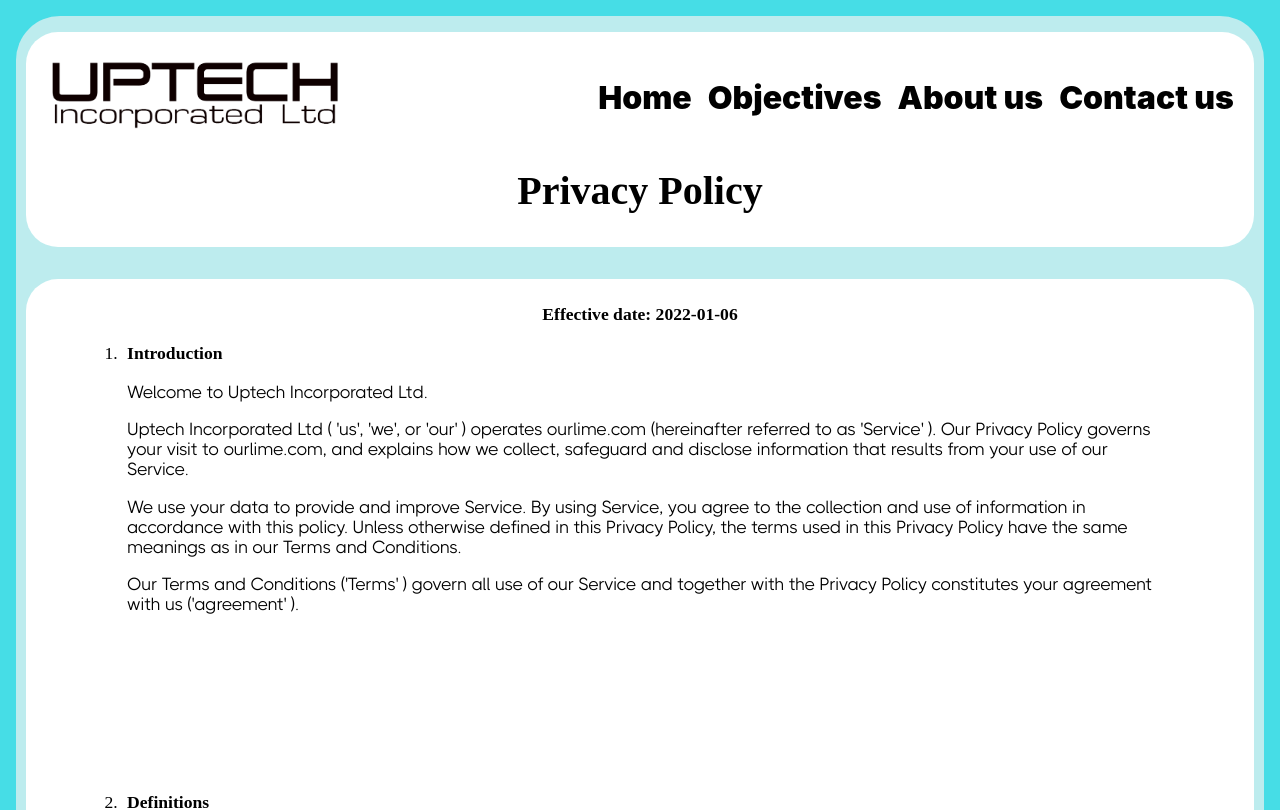
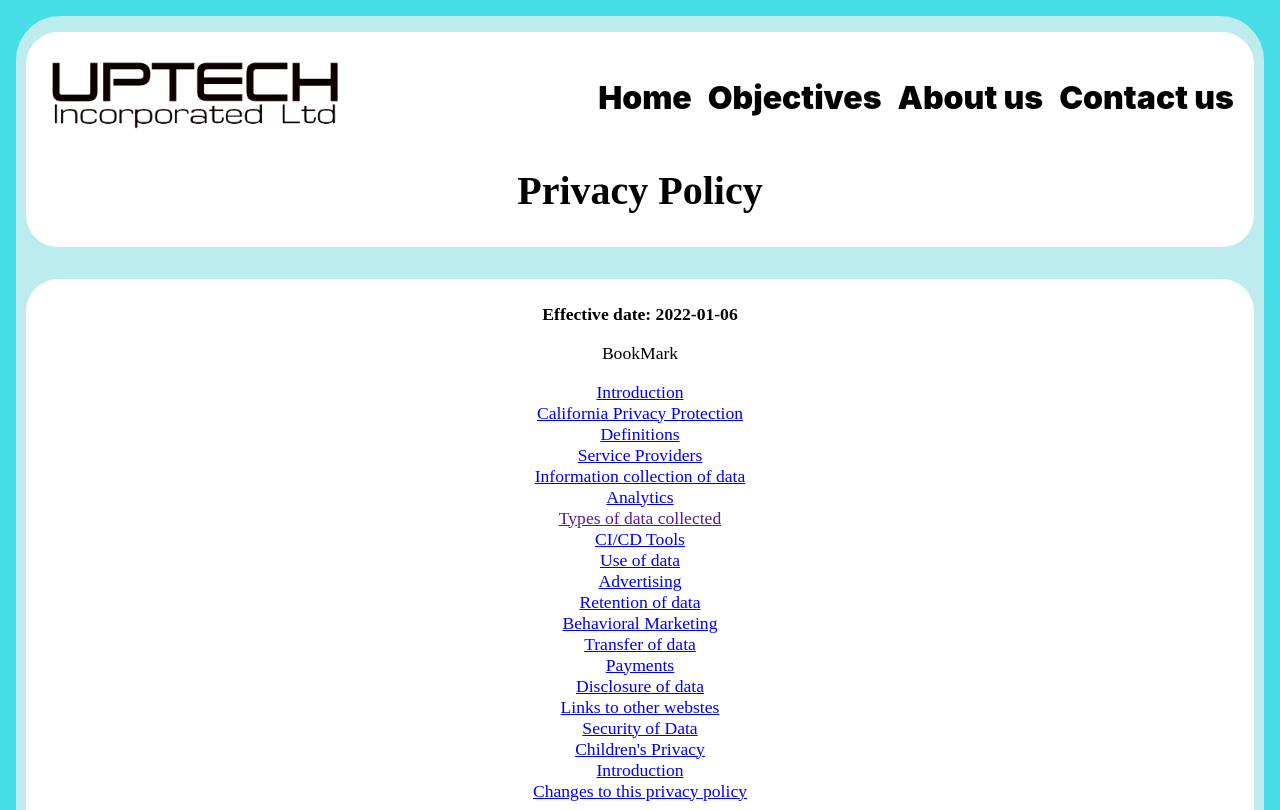
Before and after one commit to uptech2021/Uptech_Website, a Next.js app: page /privacy in a window 1280 px wide. Shown: the top 810 px of the page. Built offline with nearby package versions, Linux system fonts and the light colour scheme.

Commit message:
Header thingy

```diff
--- a/app/privacy/page.tsx
+++ b/app/privacy/page.tsx
@@ -21,10 +21,100 @@ export default function Privacy() {
 
             <p style={{ fontWeight: 800 }}>Effective date: 2022-01-06</p>
 
+            <div className="card">
+              <div className='top-card'>
+                <p>BookMark</p>
+              </div>
+              <div className='box-container'>
+                <div className='box'>
+                  <a href="#Info">Introduction</a>
+                </div>
+                <div className="box">
+                  <a href="#Cali">California Privacy Protection</a>
+                </div>
+              </div>
+              <div className='box-container'>
+                <div className="box">
+                  <a href="#Definitions">Definitions</a>
+                </div>
+                <div className="box">
+                  <a href="#ServiceP">Service Providers</a>
+                </div>
+              </div>
+              <div className='box-container'>
+                <div className="box">
+                  <a href="#InfoCollect">Information collection of data</a>
+                </div>
+                <div className="box">
+                  <a href="#Ana">Analytics</a>
+                </div>
+              </div>
+              <div className='box-container'>
+                <div className="box">
+                  <a href="">Types of data collected</a>
+                </div>
+                <div className="box">
+                  <a href="#CI'">CI/CD Tools</a>
+                </div>
+              </div>
+              <div className='box-container'>
+                <div className="box">
+                  <a href="#Data">Use of data</a>
+                </div>
+                <div className="box">
+                  <a href="#Ad">Advertising</a>
+                </div>
+              </div>
+              <div className='box-container'>
+                <div className="box">
+                  <a href="#Ren">Retention of data</a>
+                </div>
+                <div className="box">
+                  <a href="#Behave">Behavioral Marketing</a>
+                </div>
+              </div>
+              <div className='box-container'>
+                <div className="box">
+                  <a href="#Trans">Transfer of data</a>
+                </div>
+                <div className="box">
+                  <a href="#Pay">Payments</a>
+                </div>
+              </div>
+              <div className='box-container'>
+                <div className="box">
+                  <a href="#Disclose">Disclosure of data</a>
+                </div>
+                <div className="box">
+                  <a href="#Link">Links to other webstes</a>
+                </div>
+              </div>
+              <div className='box-container'>
+                <div className="box">
+                  <a href="#Secure"> Security of Data</a>
+                </div>
+                <div className="box">
+                  <a href="#Child">Children's Privacy</a>
+                </div>
+              </div>
+              <div className='box-container'>
+                <div className="box">
+                  <a href="#Intro">Introduction</a>
+                </div>
+                <div className="box">
+                  <a href="#Change">Changes to this privacy policy</a>
+                </div>
+              </div>
+            </div>
+
+
+
+
+
             <ol>
               <li>
 
-                                <span>Introduction</span>
+                <span id='Info'>Introduction</span>
 
                 <p>Welcome to Uptech Incorporated Ltd.</p>
 
@@ -39,7 +129,7 @@ export default function Privacy() {
 
 
               <li>
-                                <span>Definitions</span>
+                <span id="Definitions">Definitions</span>
 
 
                 <p><span>SERVICE </span>means the ourlime.com website operated by Uptech Incorporated Ltd.</p>
@@ -87,7 +177,7 @@ export default function Privacy() {
 
 
               <li>
-                                <span>Information Collection and Use</span>
+                <span id='InfoCollect"'>Information Collection and Use</span>
                 <p>We collect several different types of information for various purposes to provide and improve our Service to you</p>
               </li>
 
@@ -150,7 +240,7 @@ export default function Privacy() {
 
 
               <li>
-                                <span>Use of Data</span>
+                <span id='Data'>Use of Data</span>
 
                 <p>Uptech Incorporated Ltd uses the collected data for various purposes:</p>
 
@@ -176,7 +266,7 @@ export default function Privacy() {
 
 
               <li>
-                                <span>Retention of Data</span>
+                <span id='Ren'>Retention of Data</span>
 
                 <p>We will retain your Personal Data only for as long as is necessary for the purposes set out in this Privacy Policy. We will retain and use your Personal Data to the extent necessary to comply with our legal obligations {'('}for example, if we are required to retain your data to comply with applicable laws{')'}, resolve disputes, and enforce our legal agreements and policies.</p>
 
@@ -187,7 +277,7 @@ export default function Privacy() {
 
 
               <li>
-                                <span>Transfer of Data</span>
+                <span id='Trans'>Transfer of Data</span>
 
                 <p>Your information, including Personal Data, may be transferred to – and maintained on – computers located outside of your state, province, country or other governmental jurisdiction where the data protection laws may differ from those of your jurisdiction. If you are located outside Trinidad and Tobago and choose to provide information to us, please note that we transfer the data, including Personal Data, to Trinidad and Tobago and process it there.</p>
 
@@ -200,7 +290,7 @@ export default function Privacy() {
 
 
               <li>
-                                <span>Disclosure of Data</span>
+                <span id='Disclose'>Disclosure of Data</span>
 
                 <p>We may disclose personal information that we collect, or you provide:</p>
 
@@ -235,7 +325,7 @@ export default function Privacy() {
 
 
               <li>
-                                <span>Security of Data</span>
+                <span id='Secure'>Security of Data</span>
 
                 <p>The security of your data is important to us but remember that no method of transmission over the Internet or method of electronic storage is 100% secure. While we strive to use commercially acceptable means to protect your Personal Data, we cannot guarantee its absolute security.</p>
               </li>
@@ -245,7 +335,7 @@ export default function Privacy() {
 
 
               <li>
-                                <span>Your Data Protection Rights Under General Data Protection Regulation {'('}GDPR{')'}</span>
+                <span id='Protection'>Your Data Protection Rights Under General Data Protection Regulation {'('}GDPR{')'}</span>
 
                 <p>If you are a resident of the European Union {'('}EU{')'} and European Economic Area {'('}EEA{')'}, you have certain data protection rights, covered by GDPR.</p>
 
@@ -275,7 +365,7 @@ export default function Privacy() {
 
 
               <li>
-                                <span>Your Data Protection Rights under the California Privacy Protection Act {'('}CalOPPA{')'}</span>
+                <span id='Cali'>Your Data Protection Rights under the California Privacy Protection Act {'('}CalOPPA{')'}</span>
 
                 <p>CalOPPA is the first state law in the nation to require commercial websites and online services to post a privacy policy. The law&quot;s reach stretches well beyond California to require a person or company in the United States {'('}and conceivable the world{')'} that operates websites collecting personally identifiable information from California consumers to post a conspicuous privacy policy on its website stating exactly the information being collected and those individuals with whom it is being shared, and to comply with this policy.</p>
 
@@ -334,7 +424,7 @@ export default function Privacy() {
 
 
               <li>
-                                <span>Service Providers</span>
+                <span id='ServiceP'>Service Providers</span>
 
                 <p>We may employ third party companies and individuals to facilitate our Service {'('}&apos;<span>Service Providers</span>&apos;{')'}, provide Service on our behalf, perform Service-related services or assist us in analysing how our Service is used.</p>
 
@@ -345,7 +435,7 @@ export default function Privacy() {
 
 
               <li>
-                                <span>Analytics</span>
+                <span id='Ana'>Analytics</span>
 
                 <p>We may use third-party Service Providers to monitor and analyze the use of our Service.</p>
               </li>
@@ -354,7 +444,7 @@ export default function Privacy() {
 
 
               <li>
-                                <span>CI/CD tools</span>
+                <span id='CI'>CI/CD tools</span>
 
                 <p>We may use third-party Service Providers to automate the development process of our Service.</p>
               </li>
@@ -363,7 +453,7 @@ export default function Privacy() {
 
 
               <li>
-                                <span>Advertising</span>
+                <span id='Ad'>Advertising</span>
 
                 <p>We may use third-party Service Providers to show advertisements to you to help support and maintain our Service.</p>
               </li>
@@ -373,7 +463,7 @@ export default function Privacy() {
 
 
               <li>
-                                <span>Behavioral Remarketing</span>
+                <span id='Behave'>Behavioral Remarketing</span>
 
                 <p>We may use remarketing services to advertise on third party websites to you after you visited our Service. We and our third-party vendors use cookies to inform, optimise and serve ads based on your past visits to our Service.</p>
               </li>
@@ -382,7 +472,7 @@ export default function Privacy() {
 
 
               <li>
-                                <span>Payments</span>
+                <span id='Pay'>Payments</span>
 
                 <p>We may provide paid products and/or services within Service. In that case, we use third-party services for payment processing {'('}e.g. payment processors{')'}.</p>
 
@@ -394,7 +484,7 @@ export default function Privacy() {
 
 
               <li>
-                                <span>Links to Other Sites</span>
+                <span id='Link'>Links to Other Sites</span>
 
                 <p>Our Service may contain links to other sites that are not operated by us. If you click a third-party link, you will be directed to that third party&quot;s site. We strongly advise you to review the Privacy Policy of every site you visit.</p>
 
@@ -406,7 +496,7 @@ export default function Privacy() {
 
 
               <li>
-                                <span>Children&quot;s Privacy</span>
+                <span id='Child'>Children&quot;s Privacy</span>
 
                 <p>Our Services are not intended for use by children under the age of 13 <span>{'('}&apos;Child&apos; or &apos;Children&apos;{')'}.</span></p>
 
@@ -418,7 +508,7 @@ export default function Privacy() {
 
 
               <li>
-                                <span>Changes to This Privacy Policy</span>
+                <span id='Change'>Changes to This Privacy Policy</span>
 
                 <p>We may update our Privacy Policy from time to time. We will notify you of any changes by posting the new Privacy Policy on this page.</p>
 
@@ -433,7 +523,7 @@ export default function Privacy() {
               <li>
                 <div className='bigger'>
 
-                                    <span>Contact Us</span>
+                  <span id='Contact'>Contact Us</span>
 
                   <p>If you have any questions about this Privacy Policy, please contact us by email: <span>uptechincorp@protonmail.com.</span></p>
                 </div>
--- a/styles/privacy/privacy.scss
+++ b/styles/privacy/privacy.scss
@@ -121,9 +121,67 @@
 
 
     @media (min-width: 768px) {
-        .outer-layer .second-main-container ol {
-            padding-left: 6rem;
-            padding-right: 4rem;
+        .outer-layer .second-main-container {
+
+            .card {
+                width: 30%;
+                margin: 50px;
+                background: #B4F1F5;
+                text-align: center;
+                border-radius: 20px;
+                position: relative;
+                float: left;
+
+
+                .top-card {
+                    width: 100%;
+                    background-color: rgba(0, 123, 131, 1);
+                    color: white;
+                    border-top-right-radius: 20px;
+                    border-top-left-radius: 20px;
+                    padding: 5px 0;
+                    justify-content: center;
+                    align-items: center;
+
+                    p {
+                        font-size: 1.1rem;
+                        font-weight: bold;
+
+                    }
+                }
+
+                .box-container {
+                    display: flex;
+                    margin-bottom: 2px;
+                    gap: 10px;
+
+                }
+
+                .box {
+                    padding: 0px 10px;
+                    width: 232px;
+                    height: 20px;
+                    border-radius: 20px;
+                    background: white;
+
+
+
+                    a {
+                        color: rgba(0, 123, 131, 1);
+                        font-size: 0.2rem;
+                        text-decoration: none;
+
+
+
+                    }
+                }
+
+            }
+
+            ol {
+                padding-left: 6rem;
+                padding-right: 4rem;
+            }
         }
     }
 
```
Lines whose indentation alone changed are shown as unchanged.
